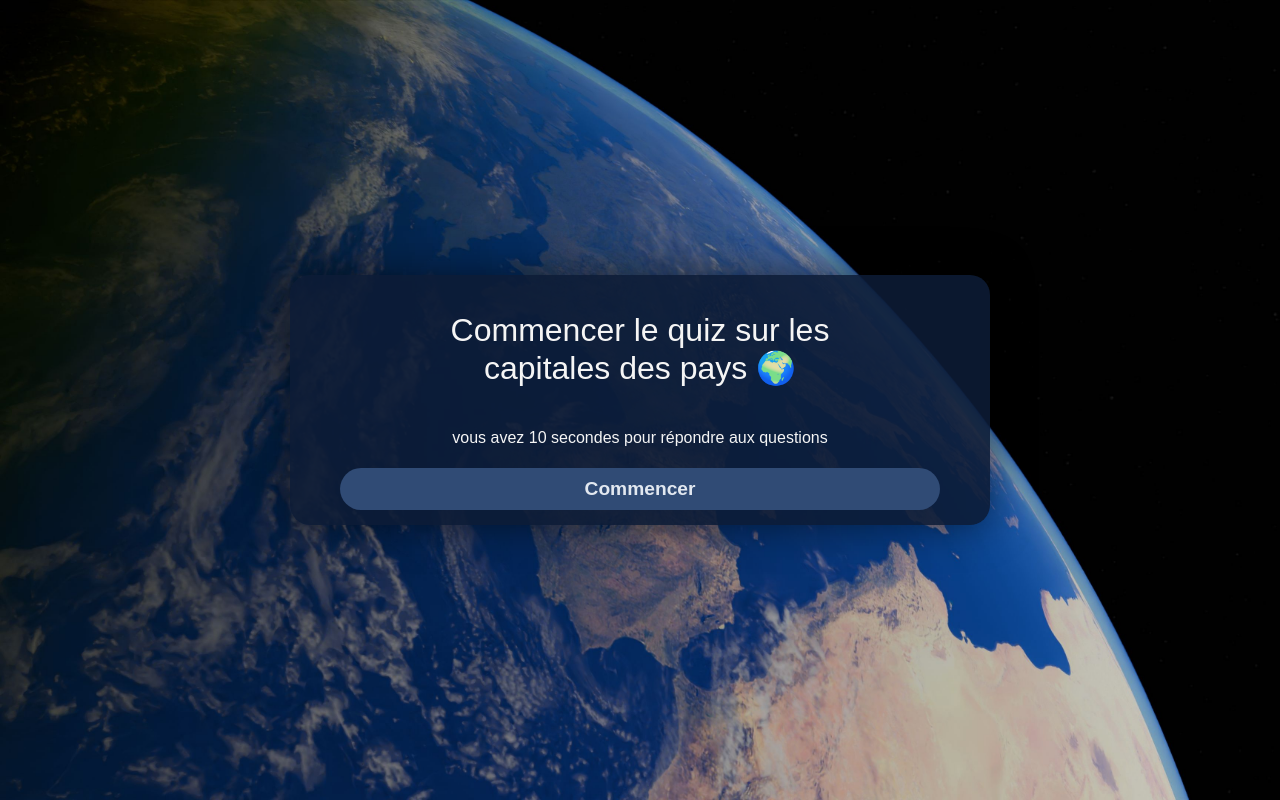
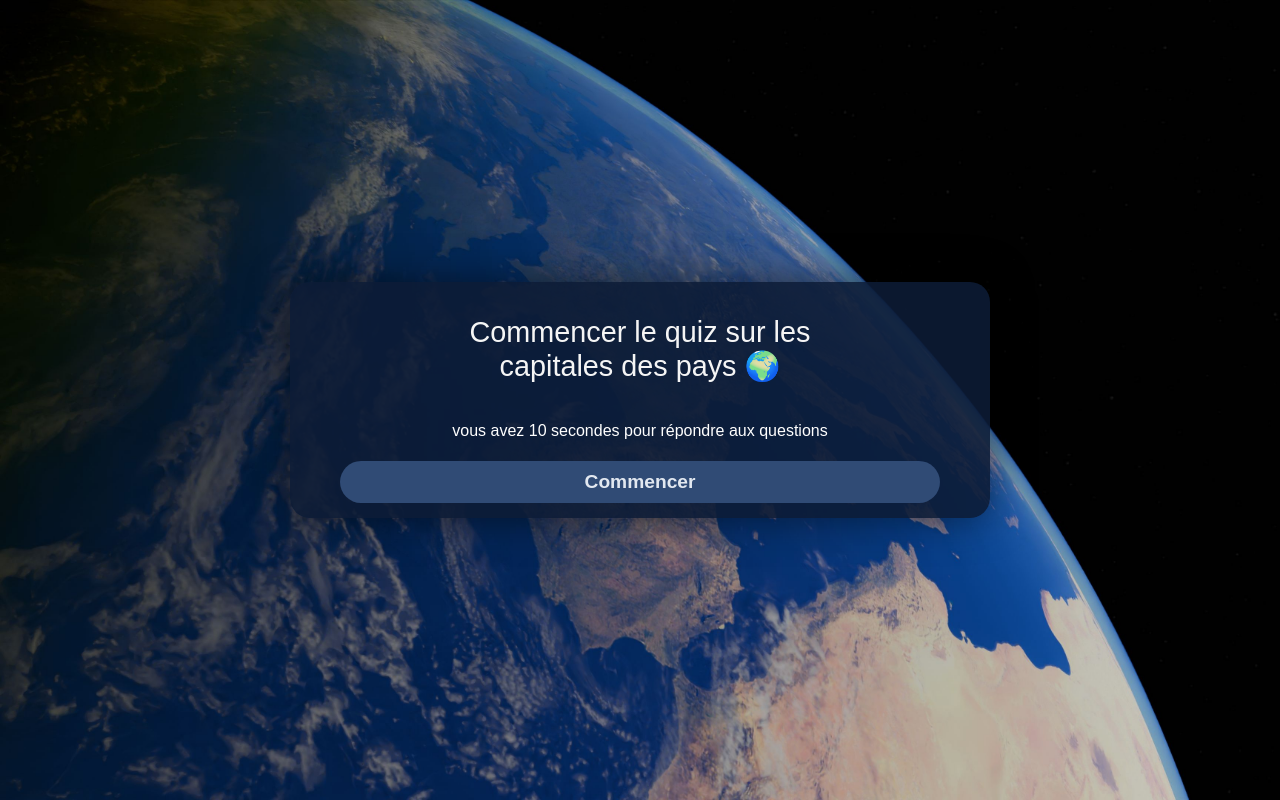
Before and after one commit to Anthonynoel22/Quiz, a website built with Vite: page index.html in a window 1280 px wide. Built offline with nearby package versions, Linux system fonts and the light colour scheme.

Commit message:
some change police font-size on style.css

```diff
--- a/styles.css
+++ b/styles.css
@@ -24,8 +24,7 @@ body {
 
     /* style global du texte */
     font-family: "Poppins", sans-serif;
-    caret-color: white;
-
+    color: white;
 }
 
 #affichage {
@@ -48,13 +47,9 @@ body {
 }
 
 .question.active h2 {
-    font-size: 2rem;
+    font-size: 1.8rem;
     color: #f5f5f5;
     font-weight: 400;
-}
-
-.question.active p {
-    color: #f5f5f5;
 }
 
 .question.active button {
@@ -114,7 +109,9 @@ body {
     font-weight: 600;
     cursor: pointer;
     margin: 20px;
-    transition: transform 0.2s ease, background-color 0.2s ease;
+    transition:
+        transform 0.2s ease,
+        background-color 0.2s ease;
 }
 
 .question .suivant:hover {
@@ -136,7 +133,6 @@ body {
     background: #eee;
     border-radius: 999px;
     overflow: hidden;
-
 }
 
 .progress-bar {
@@ -168,7 +164,7 @@ main {
     width: 100%;
     text-align: center;
     display: block;
-    background-color: rgba(13, 28, 53, 0.89);
+    background-color: rgba(13, 28, 53, 0.89); /* bleu nuit semi-transparent */
     padding: 1px 10px;
     border-radius: 20px;
     text-align: center;
```
